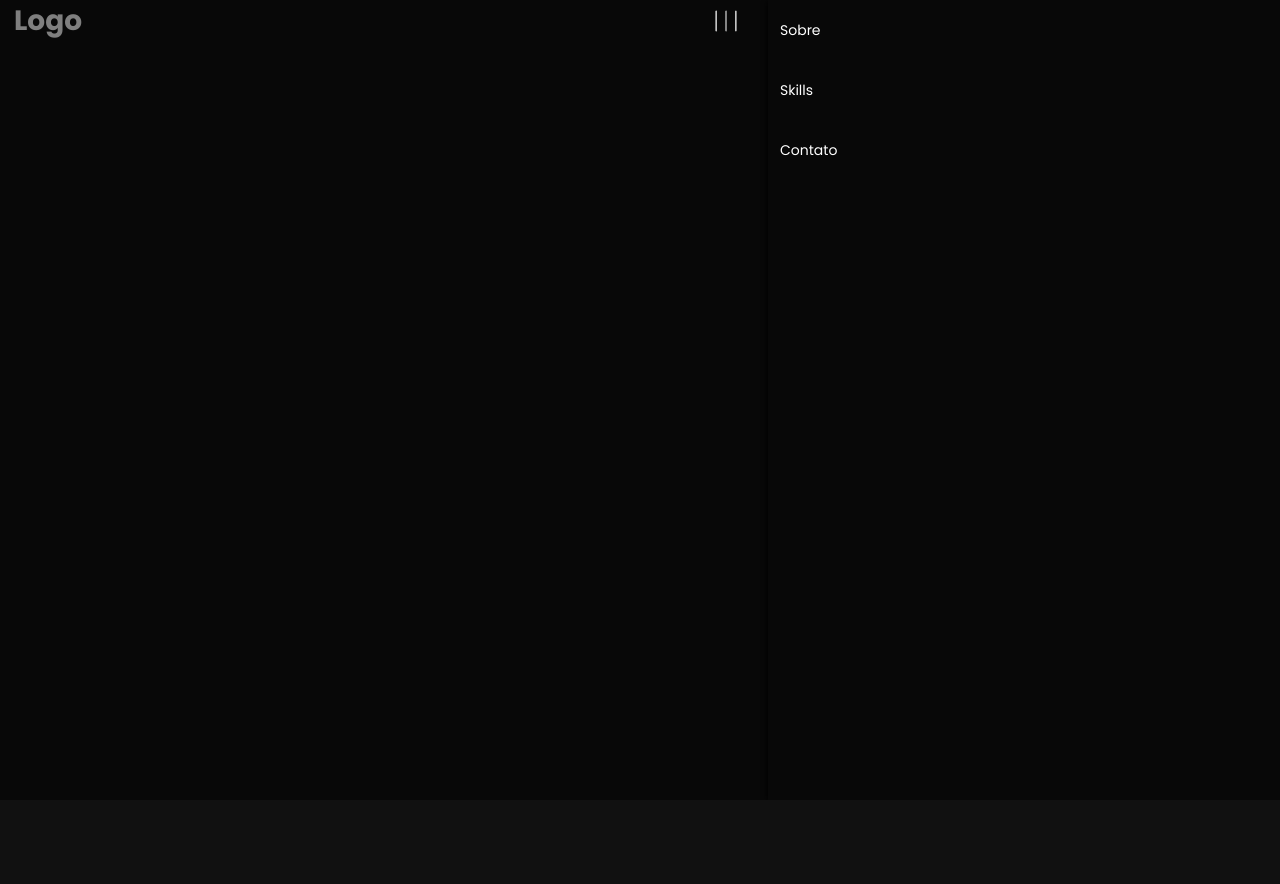
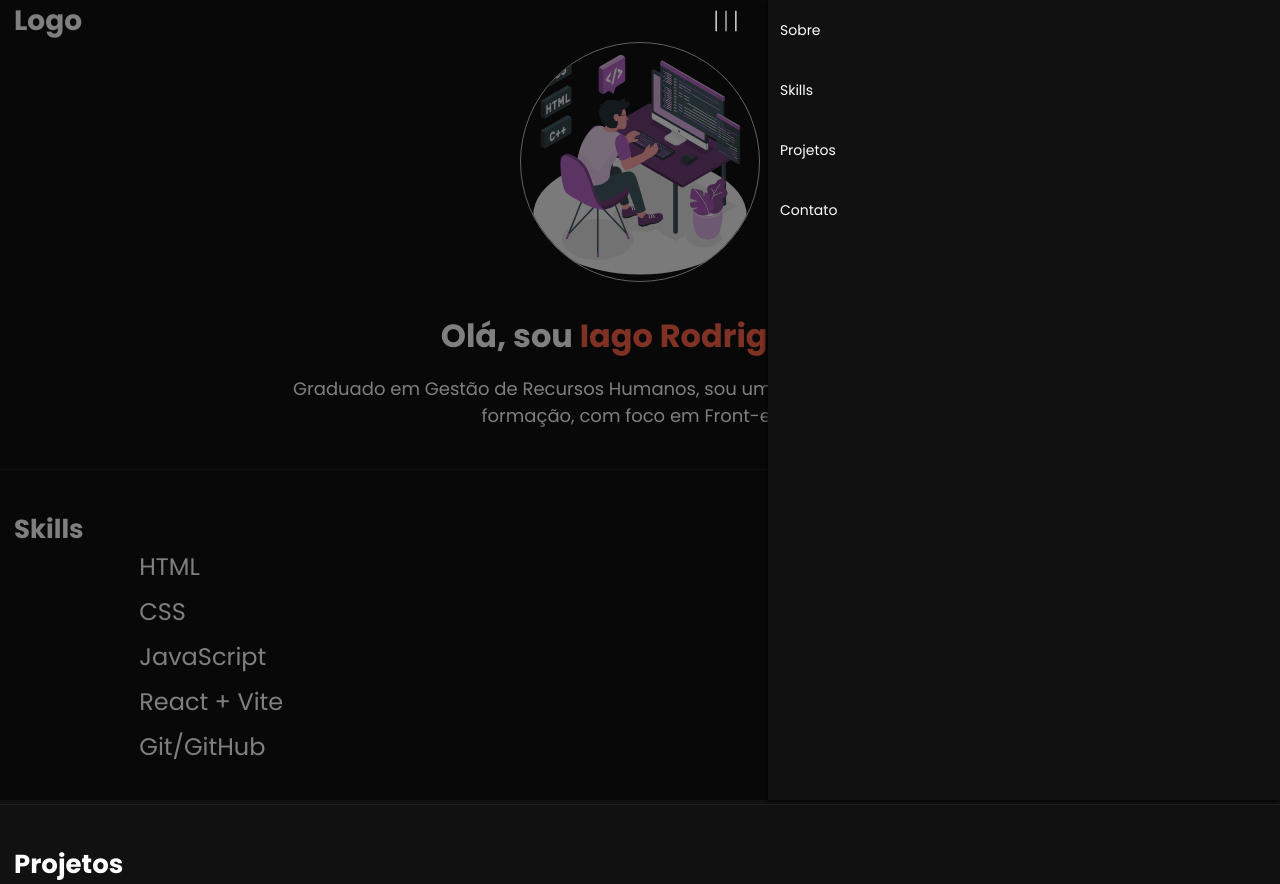
Before and after one commit to IagoRdgs/portfolio, a React (Vite) app: page / in a window 1280 px wide. Both pictures are taken after a click on the icon 1252 px from the left and 21 px from the top of the page. Before the commit the page ends 800 px from the top, so only its background shows below. Built offline with nearby package versions, Linux system fonts and the light colour scheme.

Commit message:
iniciada a construção do conteúdo da página (sobre, skills, projetos)

```diff
--- a/src/App.jsx
+++ b/src/App.jsx
@@ -4,9 +4,7 @@ function App() {
 
   return (
     <>
-      <header>
-        <Home />
-      </header>
+      <Home />
     </>
   )
 }
--- a/src/components/layout/Nav.jsx
+++ b/src/components/layout/Nav.jsx
@@ -11,22 +11,35 @@ export default function Nav() {
         <div className={styles.header_container}>
             <span className={styles.logo}>Logo</span>
             <CiMenuBurger
-                className={`${styles.menu} ${barActive ? styles.active : ""}`}
+                className={`${styles.menu} ${barActive ? (() => {
+                    document.body.style.overflow = 'hidden';
+                    return styles.active;
+                })() : (() => {
+                    document.body.style.overflow = 'unset';
+                    return "";
+                })()
+                    }`}
                 onClick={() => { setBarActive(!barActive) }}
             />
-            {barActive && <div className={styles.overlay}></div>}
+            {barActive && <div className={styles.overlay} onClick={() => {
+                setBarActive(false)
+            }}></div>}
             <nav className={barActive ? `${styles.active}` : ""}>
-                <ul>
+                <ul onClick={() => { setBarActive(false) }}>
                     <Navigation
-                        href="#"
+                        href="#sobre"
                         title="Sobre"
                     />
                     <Navigation
-                        href="#"
+                        href="#skills"
                         title="Skills"
                     />
                     <Navigation
-                        href="#"
+                        href="#projects"
+                        title="Projetos"
+                    />
+                    <Navigation
+                        href="#contact"
                         title="Contato"
                     />
                 </ul>
--- a/src/components/layout/Nav.module.css
+++ b/src/components/layout/Nav.module.css
@@ -13,16 +13,18 @@
 
     transition: all .4s ease-in-out;
     cursor: pointer;
+    position: sticky;
 }
 
 nav {
     width: 0;
-    height: 100%;
+    height: 100vh;
     position: absolute;
     top: 0;
     right: 0;
     overflow: hidden;
     transition: all 0.38s ease-in-out;
+    background-color: #111;
     box-shadow: -1px 1px 5px 0px rgba(0, 0, 0, 0.9);
 }
 
@@ -30,6 +32,7 @@ nav.active {
     width: 40%;
     transition: all 0.38s ease-in-out;
     z-index: 999;
+
 }
 
 .menu.active {
@@ -47,6 +50,7 @@ nav.active {
     height: 100vh;
     background-color: rgba(0, 0, 0, 0.5);
     z-index: 997;
+    overflow: hidden;
 }
 
 nav ul li a {
@@ -54,7 +58,7 @@ nav ul li a {
     text-decoration: none;
     color: #fff;
     &:hover {
-        background-color: rgba(0, 0, 0, 0.8);
+        background-color: rgba(0, 0, 0, 0.5);
         transition: all 0.3s ease-in-out;
     }
 }
--- a/src/components/pages/Home.jsx
+++ b/src/components/pages/Home.jsx
@@ -1,10 +1,43 @@
-import Nav from "../layout/Nav";
 import styles from "./Home.module.css";
 
+import Nav from "../layout/Nav";
+
+import hero from "../../assets/hero-programming.svg";
+
 export default function Home() {
+
     return (
         <>
-            <Nav />
+            <header>
+                <Nav />
+            </header>
+            <main>
+                <section id="sobre" className={styles.info_container}>
+                    <div className={styles.profile_container}>
+                        <img src={hero} alt="hero" />
+                    </div>
+                    <div className={styles.info}>
+                        <h1>Olá, sou <span>Iago Rodrigues</span>!</h1>
+                        <p>Graduado em Gestão de Recursos Humanos, sou um desenvolvedor web em formação, com foco em Front-end.</p>
+                    </div>
+                </section>
+
+                <section className={styles.skills}>
+                    <h2 id="skills">Skills</h2>
+                    <ul className={styles.skills_list}>
+                        <li>HTML</li>
+                        <li>CSS</li>
+                        <li>JavaScript</li>
+                        <li>React + Vite</li>
+                        <li>Git/GitHub</li>
+                    </ul>
+                </section>
+
+                <section className={styles.projects}>
+                    <h2 id="projects">Projetos</h2>
+                </section>
+            </main>
+
         </>
     );
 };
--- a/src/components/pages/Home.module.css
+++ b/src/components/pages/Home.module.css
@@ -0,0 +1,76 @@
+main .info_container {
+    display: flex;
+    flex-flow: column wrap;
+    justify-content: center;
+    align-items: center;
+    gap: 3rem;
+}
+
+.profile_container {
+    width: 24rem;
+    height: 24rem;
+    border: .1rem solid #c5c5c5;
+    border-radius: 50%;
+}
+
+.profile_container img {
+    max-width: 100%;
+    max-height: 100%;
+    border-radius: 50%;
+}
+
+.info {
+    display: flex;
+    flex-flow: column;
+    align-items: center;
+    gap: 1.5rem;
+}
+
+.info h1 {
+    color: #fff;
+    font-size: 3.2rem;
+    text-align: center;
+}
+
+.info h1 span {
+    color: tomato;
+}
+
+.info p {
+    color: #fff;
+    font-size: 1.8rem;
+    text-align: center;
+    width: 70%;
+}
+
+.skills,
+.projects {
+    width: 100%;
+    display: flex;
+    flex-flow: column;
+    margin: 0 auto;
+    padding: 4rem 1.4rem 0 1.4rem;
+    border-top: 1px solid #c5c5c518;
+    margin-top: 4rem;
+}
+
+.skills h2,
+.projects h2 {
+    color: #fff;
+    font-size: 2.6rem;
+}
+
+.skills .skills_list {
+    list-style: none;
+    width: 80%;
+    margin: 0 auto;
+    display: flex;
+    flex-flow: column nowrap;
+    gap: 1rem;
+    justify-content: center;
+}
+
+.skills .skills_list li {
+    font-size: 2.4rem;
+    color: #fff;
+}
```
Also changed, not shown: src/assets/hero-programming.svg (added).
